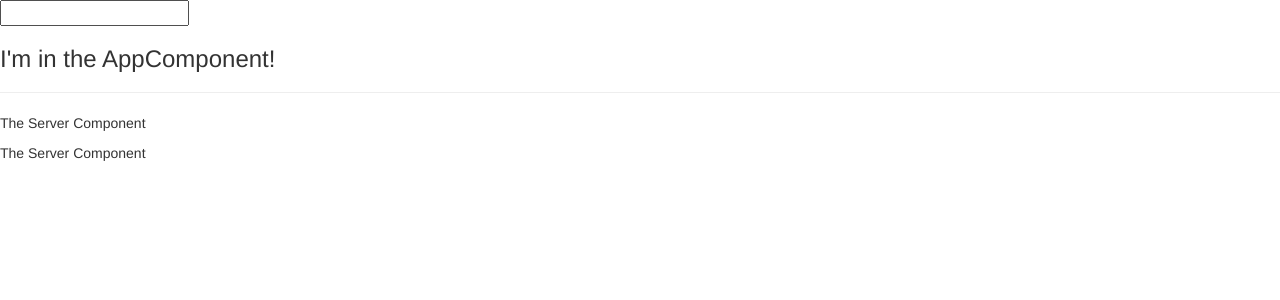
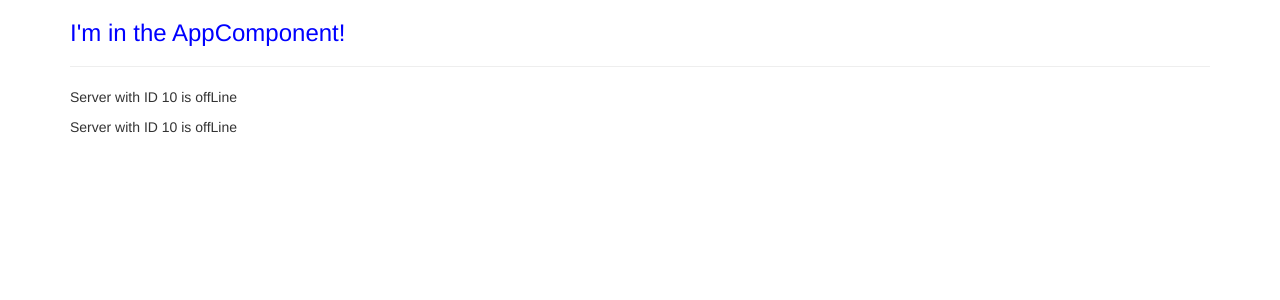
Before and after one commit to juliezimmer/first-angular6-project, an Angular app: page / in a window 1280 px wide. Shown: the top 300 px of the page. Built offline with nearby package versions, Linux system fonts and the light colour scheme.

Commit message:
used string interpolation for data binding in the server component

```diff
--- a/src/app/app.component.css
+++ b/src/app/app.component.css
@@ -0,0 +1,6 @@
+/* defines the styling for app.component.html */
+
+/* overrides the default styling of the h3 tag */
+h3 {
+   color: blue;
+}
--- a/src/app/app.component.html
+++ b/src/app/app.component.html
@@ -1,7 +1,12 @@
-
-<input type="text" [(ngModel)]="name"> <!-- ngModel is a FormsModule feature-->
-<p>{{ name }}</p> <!-- when the input in the text field is changed, the output is changed, as well.-->
-<h3>I'm in the AppComponent! </h3>
-<hr>
-<!-- This is the app-servers selector identified in the Component Decorator in the servers.component.ts file. -->
-<app-servers></app-servers>
+<div class="container">
+   <div class="row">
+      <div class="col-xs-12">
+         <h3>I'm in the AppComponent! </h3>
+         <hr>
+         <!-- This is the app-servers selector identified in the Component Decorator in the servers.component.ts file. -->
+         <!-- <app-servers></app-servers> -->
+         <!-- <div app-servers></div> -->
+         <div class="app-servers"> </div>
+      </div>
+   </div>
+</div>
--- a/src/app/server/server.component.html
+++ b/src/app/server/server.component.html
@@ -1 +1,2 @@
-<p>The Server Component</p>
+
+<p> Server with ID {{ serverId }} is {{ serverStatus }}  </p>
--- a/src/app/server/server.component.ts
+++ b/src/app/server/server.component.ts
@@ -15,6 +15,13 @@ import { Component } from '@angular/core';
 // export the class so it is accessible in other files in the application.
 // It will be imported in app.module.ts file.
 export class ServerComponent {
+   serverId: number = 10;
+   serverStatus: string = 'offLine';
+
+   // serverStatue method
+   getServerStatus() {
+      return this.serverStatus;
+   }
 
 }
 
--- a/src/app/servers/servers.component.ts
+++ b/src/app/servers/servers.component.ts
@@ -1,15 +1,20 @@
 import { Component, OnInit } from '@angular/core';
 
 @Component({
-  selector: 'app-servers',
-  templateUrl: './servers.component.html',
-  styleUrls: ['./servers.component.css']
+   // using a selector that is an attribute
+   // selector: '[app-servers]',
+   // using a selector that is a class
+   selector: '.app-servers',
+   template: `
+      <app-server></app-server>
+      <app-server></app-server>`,
+   styleUrls: ['./servers.component.css']
 })
 export class ServersComponent implements OnInit {
 
-  constructor() { }
+   constructor() { }
 
-  ngOnInit() {
+   ngOnInit() {
   }
 
 }
```
